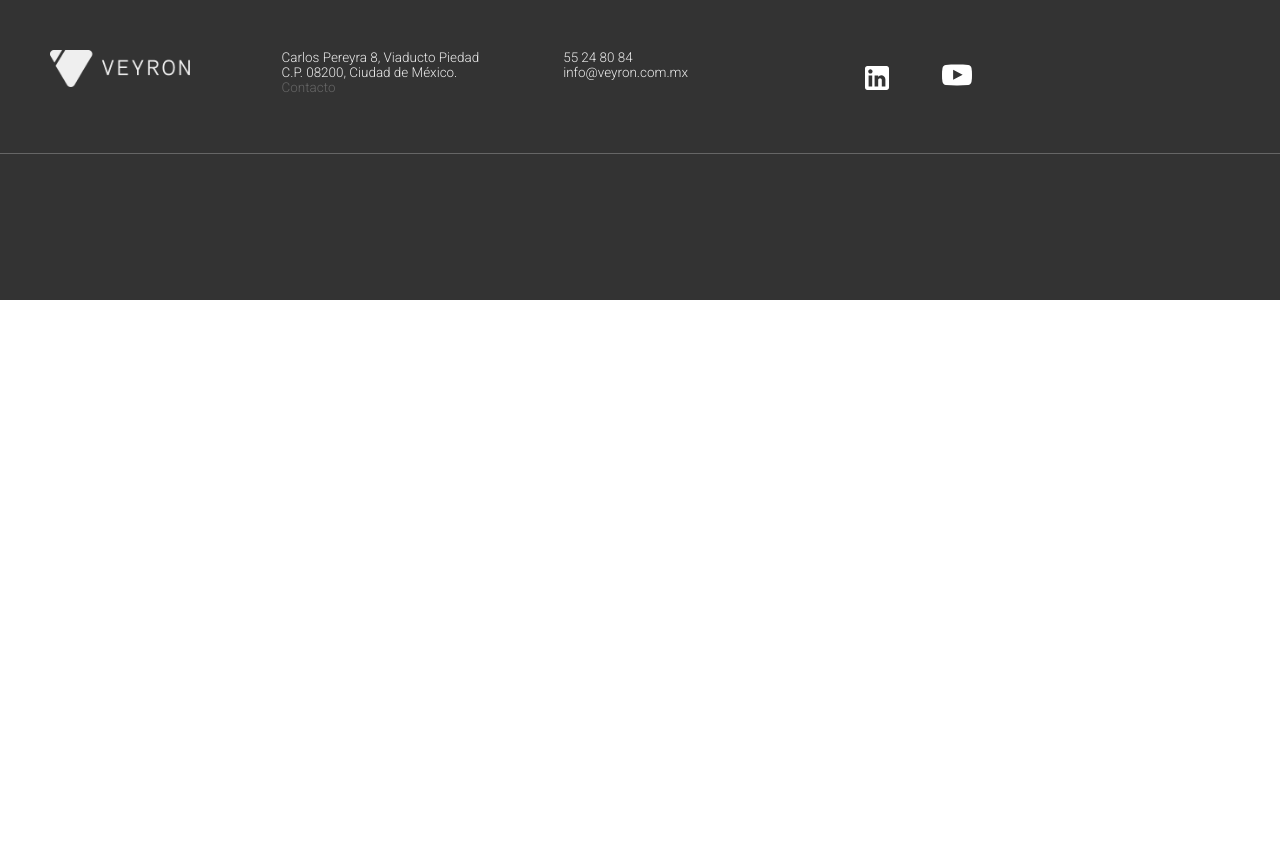
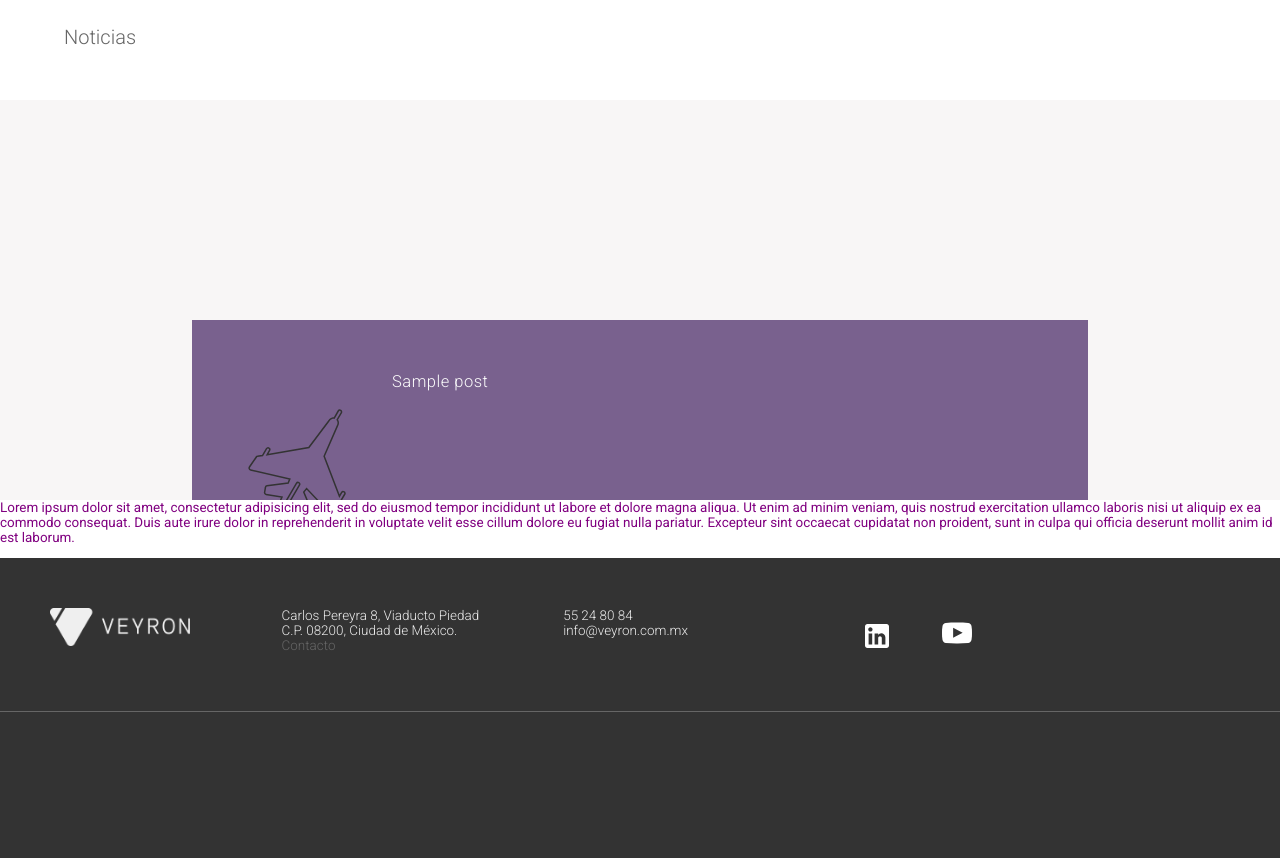
Before and after one commit to adlewic/ifsv_site, a WordPress theme: template themes/ifsv-theme/single-noticias.php in a window 1280 px wide. Shown: the part 90-948 px from the top of the page. Before the commit the page ends 390 px from the top, so only its background shows below. Run offline with PHP 8.4 and a stand-in for WordPress, Linux system fonts and the light colour scheme; the site name, menu and one post (Sample post) are stand-ins, and other content is empty.

Commit message:
sinlge news

```diff
--- a/themes/ifsv-theme/archive-noticias.php
+++ b/themes/ifsv-theme/archive-noticias.php
@@ -19,6 +19,7 @@
 						the_post();
 				?>
 						<!-- post_noticia  -->
+						<a href="<?php the_permalink(); ?>">
 						<article class="single_post">
 							<div>
 								<?php the_post_thumbnail(); ?>
@@ -30,6 +31,7 @@
 							 	</p>
 							</div>
 						</article>
+						</a>
 					<!-- END post_noticia -->
 				<?php
 					endwhile;
--- a/themes/ifsv-theme/single-noticias.php
+++ b/themes/ifsv-theme/single-noticias.php
@@ -1,2 +1,34 @@
 <?php get_header(); if(have_posts()):while(have_posts()):the_post();endwhile;endif;?>
+
+<header>
+	<div id="title">
+		<h3> Noticias </h3>
+	</div>
+
+	<div id="banner">
+		<div id="banner_title">
+				<img class="i_icons" src="../images/g_icons/jet.svg"><br>
+			<h2> <?php the_title(); ?> </h2>
+		</div>
+	</div>
+</header>
+
+
+<div id="wrapper">
+
+		<div id="single_news">
+			<p>
+				Lorem ipsum dolor sit amet, consectetur adipisicing elit, sed do eiusmod
+				tempor incididunt ut labore et dolore magna aliqua. Ut enim ad minim veniam,
+				quis nostrud exercitation ullamco laboris nisi ut aliquip ex ea commodo
+				consequat. Duis aute irure dolor in reprehenderit in voluptate velit esse
+				cillum dolore eu fugiat nulla pariatur. Excepteur sint occaecat cupidatat non
+				proident, sunt in culpa qui officia deserunt mollit anim id est laborum.
+			</p>
+		</div>
+
+</div>
+
+
+
 <?php get_footer(); ?>
--- a/themes/ifsv-theme/single-soluciones.php
+++ b/themes/ifsv-theme/single-soluciones.php
@@ -24,7 +24,7 @@
 								<h4>Caracteristica title</h4>
 								<p>
 									 Lorem ipsum dolor sit amet, consectetur adipisicing elit, sed do eiusmod
-									tempor incididunt ut labore et dolore magna aliqua. Ut enim ad minim veniam,
+									tempor incididunt ut labore et dolore magna aliqua. Ut enim	 ad minim veniam,
 									quis nostrud exercitation ullamc
 								</p>
 							</li>
--- a/themes/ifsv-theme/style.css
+++ b/themes/ifsv-theme/style.css
@@ -1687,7 +1687,7 @@ border-left: 0px;
 #caracteristicas li{
   padding: 0px;
   margin: 0px;
-list-style-type: none;
+  list-style-type: none;
   border-bottom: 0.2px solid #EDEDED;
 }
 
@@ -1695,3 +1695,7 @@ list-style-type: none;
 #caracteristicas h4{
   margin-top: 20px;
 }
+
+ #single_news p{
+    color: purple;
+ }
```
